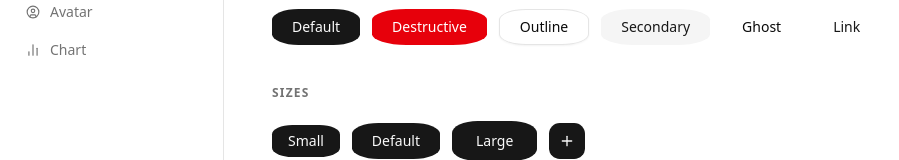
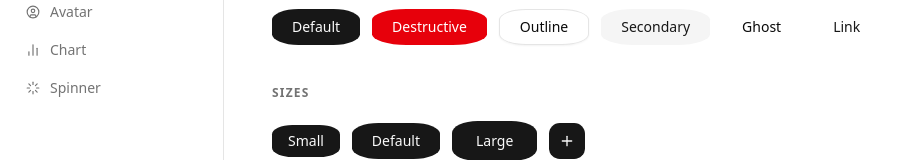
Before and after one commit to jeiwinfrey/klaude-ui-docs, a Next.js app: page / in a window 1280 px wide. Shown: the part 227-387 px from the top of the page, without its empty margins (0-899 px from the left). Built offline with nearby package versions, Linux system fonts and the light colour scheme.

Commit message:
feat: integrate spinner showcase

```diff
--- a/app/page.tsx
+++ b/app/page.tsx
@@ -2,7 +2,7 @@
 
 import { useState } from "react"
 import { motion } from "motion/react"
-import { Layers, Square, TriangleAlert, Tag, CircleUser, BarChart2 } from "lucide-react"
+import { Layers, Square, TriangleAlert, Tag, CircleUser, BarChart2, Loader } from "lucide-react"
 import { cn } from "@/lib/utils"
 import { ios } from "@/lib/motion"
 
@@ -11,6 +11,7 @@ import AlertShowcase from "@/showcase/alert-showcase"
 import BadgeShowcase from "@/showcase/badge-showcase"
 import AvatarShowcase from "@/showcase/avatar-showcase"
 import ChartShowcase from "@/showcase/chart-showcase"
+import SpinnerShowcase from "@/showcase/spinner-showcase"
 
 // ─── Registry ────────────────────────────────────────────────────────────────
 
@@ -44,6 +45,12 @@ const COMPONENTS = [
     label: "Chart",
     icon: BarChart2,
     component: ChartShowcase,
+  },
+  {
+    id: "spinner",
+    label: "Spinner",
+    icon: Loader,
+    component: SpinnerShowcase,
   },
 ] as const
 
```
